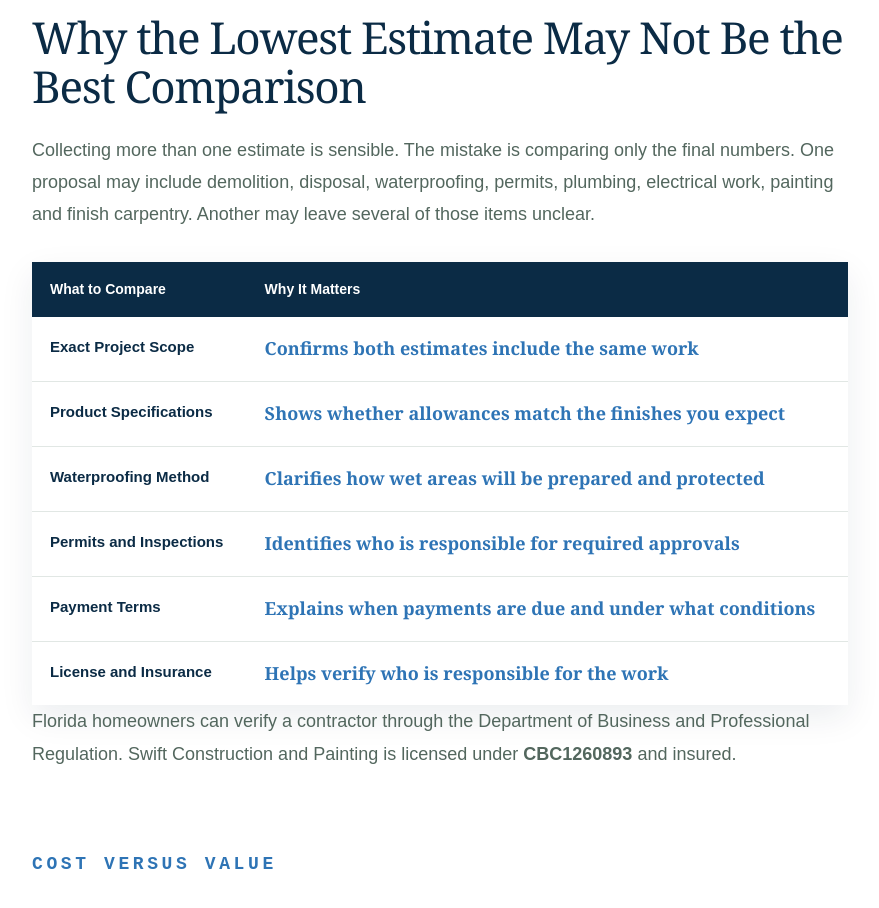
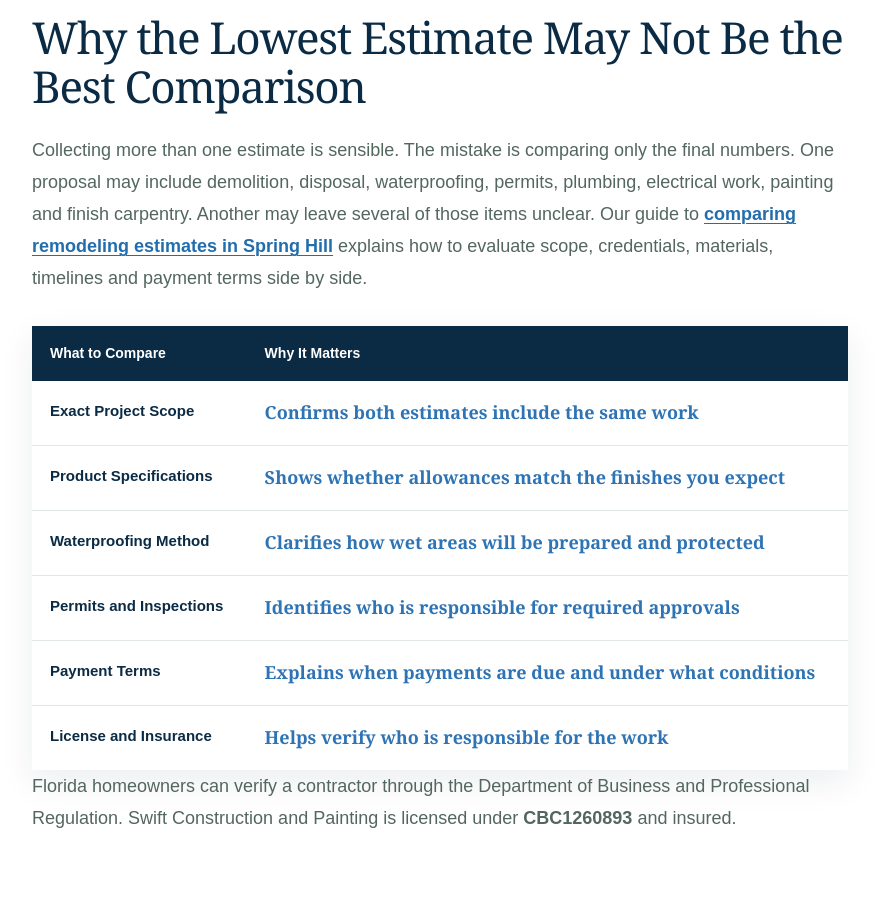
Before and after one commit to stylus1274/swift, a Next.js app: page /blog/realistic-bathroom-remodel-budget in a window 1280 px wide. Shown: the part 6360-7268 px from the top of the page, without its empty margins (20-899 px from the left). Built offline with nearby package versions, Linux system fonts and the light colour scheme.

Commit message:
Link bathroom budget guide to remodeling estimate article

```diff
--- a/app/blog/realistic-bathroom-remodel-budget/page.tsx
+++ b/app/blog/realistic-bathroom-remodel-budget/page.tsx
@@ -196,7 +196,7 @@ export default function BathroomRemodelBudgetArticlePage() {
           <section>
             <p className="eyebrow">ESTIMATE COMPARISON</p>
             <h2>Why the Lowest Estimate May Not Be the Best Comparison</h2>
-            <p>Collecting more than one estimate is sensible. The mistake is comparing only the final numbers. One proposal may include demolition, disposal, waterproofing, permits, plumbing, electrical work, painting and finish carpentry. Another may leave several of those items unclear.</p>
+            <p>Collecting more than one estimate is sensible. The mistake is comparing only the final numbers. One proposal may include demolition, disposal, waterproofing, permits, plumbing, electrical work, painting and finish carpentry. Another may leave several of those items unclear. Our guide to <a href="/blog/compare-remodeling-estimates-spring-hill">comparing remodeling estimates in Spring Hill</a> explains how to evaluate scope, credentials, materials, timelines and payment terms side by side.</p>
             <div className="article-table-wrap budget-table">
               <table>
                 <thead><tr><th>What to Compare</th><th>Why It Matters</th></tr></thead>
```
